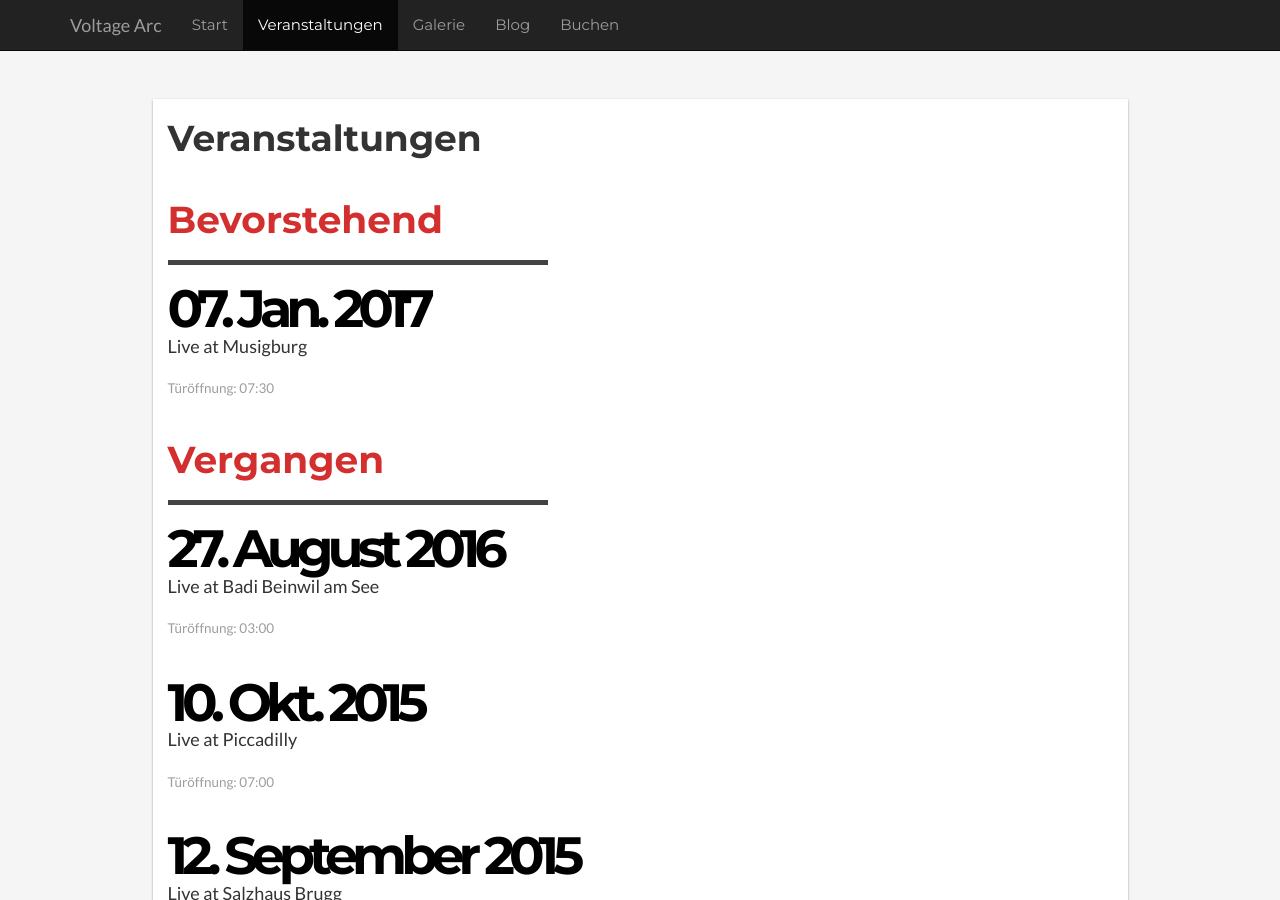
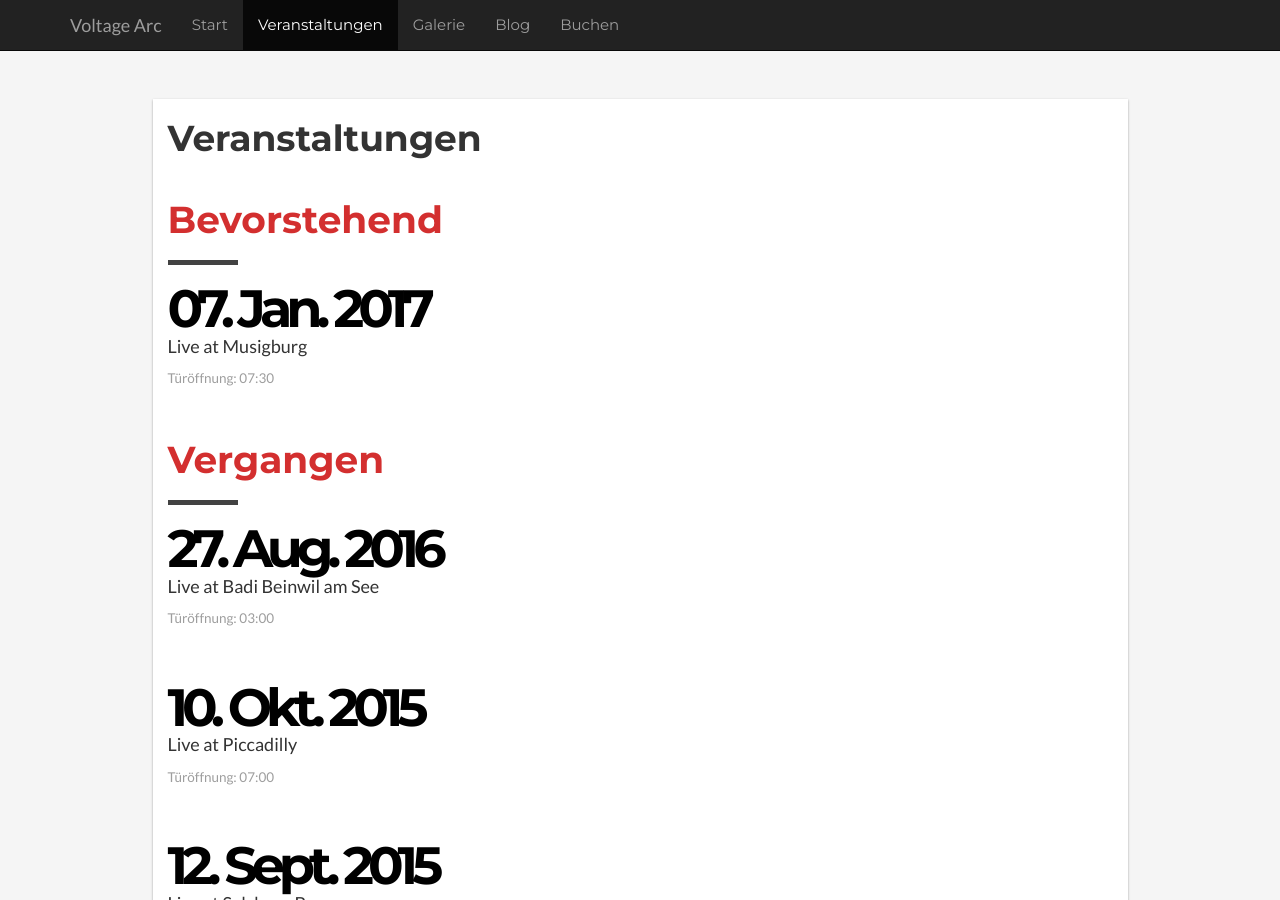
Before and after one commit to theCubix/va, a Jekyll site: the page built from events.html, in a window 1280 px wide and 900 px high, scrolled down 351 px. Built offline with Jekyll 4.4.1, drawn with Linux system fonts in a browser that asks for light colours; some of the changed text lies outside the part shown.

Commit message:
Updated Events and 2 other files

```diff
--- a/_layouts/event.html
+++ b/_layouts/event.html
@@ -19,7 +19,7 @@
     <div itemprop="location" itemscope itemtype="http://schema.org/Place">
         <p>Lokal: <a itemprop="url" href="{{ page.link }}"><strong>{{ page.location }}</strong></a></p>
         <div itemprop="address" itemscope itemtype="http://schema.org/PostalAddress">
-            <p itemprop="streetAddress">Adresse: <strong>{{ page.address }}</strong></p>
+            <p itemprop="streetAddress">Adresse: <a href="http://maps.google.com/?q={{ page.address | replace:" ","+" | replace:",","" }}" target="_blank"><strong>{{ page.address }}</strong></a></p>
         </div>
     </div>
 </div>
--- a/css/custom.css
+++ b/css/custom.css
@@ -142,7 +142,7 @@
 .seperator {
     margin-top: 20px;
     margin-bottom: 15px;
-    width: 380px;
+    width: 70px;
     max-width: 85%;
     height: 5px;
     background-color: #424242;
@@ -165,13 +165,13 @@
 
 .event-site-location {
     font-size: 1.2em;
-    margin-bottom: 20px;
+    margin-bottom: 10px;
 }
 
 .event-site-time {
     color: #9E9E9E;
     font-size: 0.9em;
-    margin-bottom: 35px;
+    margin-bottom: 50px;
 }
 
 
--- a/events.html
+++ b/events.html
@@ -20,7 +20,7 @@
 
 <h3 class="event-site-date">
     <a href="{{ event.url }}">
-        {{ event.start_date | date:  "%d. %B %Y" | replace:"January","Jan." | replace:"Februar","Feb." | replace:"March","März" | replace:"May","Mai" | replace:"June","Juni" | replace:"July","Juli" | replace:"October","Okt." | replace:"December","Dez." }}
+        {{ event.start_date | date:  "%d. %B %Y" | replace:"January","Jan." | replace:"Februar","Feb." | replace:"March","März" | replace:"April","Apr." | replace:"May","Mai" | replace:"June","Juni" | replace:"July","Juli" | replace:"August","Aug." | replace:"September","Sept." | replace:"October","Okt." | replace:"November","Nov." | replace:"December","Dez." }}
     </a>
 </h3>
 
@@ -41,7 +41,7 @@
 
 <h3 class="event-site-date">
     <a href="{{ event.url }}">
-        {{ event.start_date | date:  "%d. %B %Y" | replace:"January","Jan." | replace:"Februar","Feb." | replace:"March","März" | replace:"May","Mai" | replace:"June","Juni" | replace:"July","Juli" | replace:"October","Okt." | replace:"December","Dez." }}
+        {{ event.start_date | date:  "%d. %B %Y" | replace:"January","Jan." | replace:"Februar","Feb." | replace:"March","März" | replace:"April","Apr." | replace:"May","Mai" | replace:"June","Juni" | replace:"July","Juli" | replace:"August","Aug." | replace:"September","Sept." | replace:"October","Okt." | replace:"November","Nov." | replace:"December","Dez." }}
     </a>
 </h3>
 
@@ -60,65 +60,11 @@
 
     <div class="tab-content">
         <div role="tabpanel" class="tab-pane active" id="upcoming">
-            <div class="table-responsive">
-                <table class="table table-striped table-hover">
-                    <thead>
-                        <tr>
-                            <th>Anlass</th>
-                            <th>Lokal</th>
-                            <th>Ort</th>
-                            <th>Datum</th>
-                            <th>Website</th>
-                            <th>Blog Eintrag</th>
-                        </tr>
-                    </thead>
-                    <tbody>
-                        {% assign events = site.events | where:"state","upcoming" %}
-                        {% if events == null %}
-                        <span>Keine Bevorstehenden Events</span>
-                        {% endif %}
-                        {% for events in events %}
-                        <tr>
-                            <td>{{ event.title }}</td>
-                            <td>{{ event.location }}</td>
-                            <td>{{ event.address }}</td>
-                            <td>{{ event.start_date | date:  "%d. %B %Y" | replace:"January","Januar" | replace:"Februar","February" | replace:"March","März" | replace:"May","Mai" | replace:"June","Juni" | replace:"July","Juli" | replace:"October","Oktober" | replace:"December","Dezember" }}</td>
-                            <td><a href="{{ event.link }}" target="_blank">Anzeigen <span class="glyphicon glyphicon-new-window"></span></a></td>
-                            <td><a href="{{ event.url }}">Öffnen</a></td>
-                        </tr>
-                        {% endfor %}
-                    </tbody>
-                </table>
-            </div>
+
         </div>
+
         <div role="tabpanel" class="tab-pane" id="former">
-            <div class="table-responsive">
-                <table class="table table-striped table-hover">
-                    <thead>
-                        <tr>
-                            <th>Anlass</th>
-                            <th>Lokal</th>
-                            <th>Ort</th>
-                            <th>Datum</th>
-                            <th>Website</th>
-                            <th>Blog Eintrag</th>
-                        </tr>
-                    </thead>
-                    <tbody>
-                        {% assign events = site.events | where:"state","former" %}
-                        {% for event in events %}
-                        <tr>
-                            <td>{{ event.title }}</td>
-                            <td>{{ event.location }}</td>
-                            <td>{{ event.address }}</td>
-                            <td>{{ event.start_date | date:  "%d. %B %Y" | replace:"January","Januar" | replace:"Februar","February" | replace:"March","März" | replace:"May","Mai" | replace:"June","Juni" | replace:"July","Juli" | replace:"October","Oktober" | replace:"December","Dezember" }}</td>
-                            <td><a href="{{ event.link }}" target="_blank">Anzeigen <span class="glyphicon glyphicon-new-window"></span></a></td>
-                            <td><a href="{{ event.url }}">Öffnen</a></td>
-                        </tr>
-                        {% endfor %}
-                    </tbody>
-                </table>
-            </div>
+
         </div>
     </div>
 </div>
```
